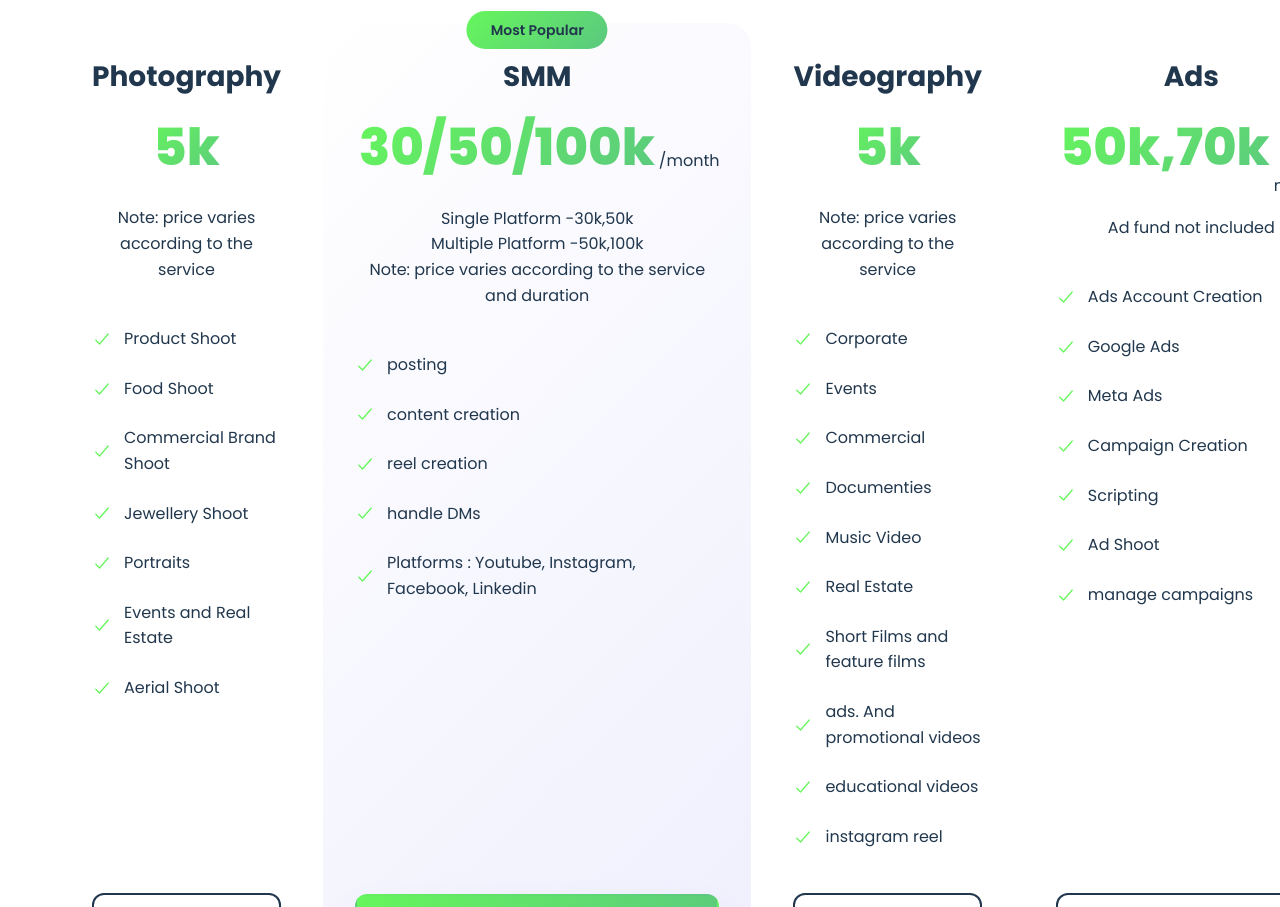
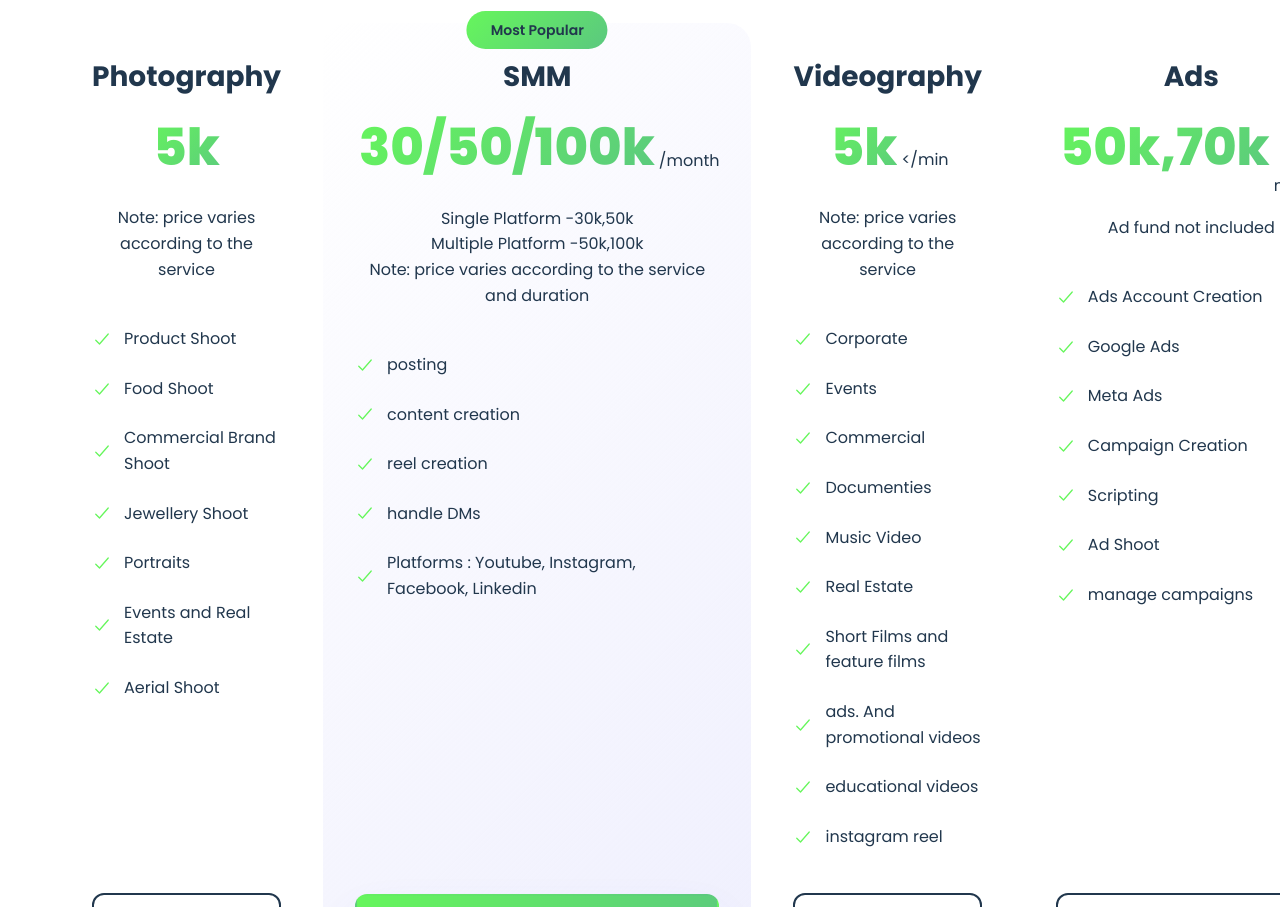
Before and after one commit to Rushikathar/ELEGANCE, a plain HTML site: page index.html in a window 1280 px wide. Shown: the part 6845-7752 px from the top of the page. Drawn offline with nearby package versions, Linux system fonts and the light colour scheme; no server answers; files whose address does not match are found by name.

Commit message:
index.html

```diff
--- a/index.html
+++ b/index.html
@@ -1202,7 +1202,7 @@
                 <div class="pricing-price">
                   <!-- <span class="currency"></span> -->
                   <span class="amount">5k</span>
-                  <!-- <span class="period">/min</span> -->
+                  <<span class="period">/min</span>
                 </div>
                 <p>Note: price varies according to the service</p>
               </div>
```
